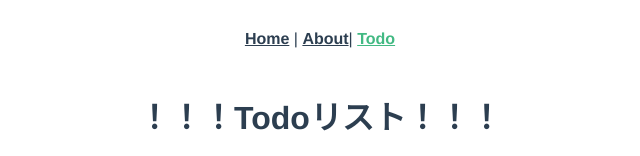
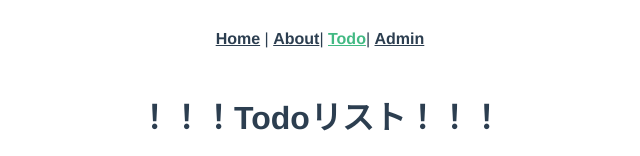
Before and after one commit to TakafumiWada/VueCLI_Firebase_master, a Vue app: page /#/todo in a window 1280 px wide. Shown: the top 156 px of the page, without its empty margins (320-960 px from the left). Built offline with nearby package versions, Linux system fonts and the light colour scheme; no server answers; the database is empty.

Commit message:
adminのrouterbeforeを実装

```diff
--- a/src/App.vue
+++ b/src/App.vue
@@ -2,7 +2,8 @@
   <div id="nav">
     <router-link to="/">Home</router-link> |
     <router-link to="/about">About</router-link>|
-    <router-link to="/todo">Todo</router-link>
+    <router-link to="/todo">Todo</router-link>|
+    <router-link to="/admin">Admin</router-link>
   </div>
   <router-view />
 </template>
--- a/src/router/index.js
+++ b/src/router/index.js
@@ -1,32 +1,59 @@
 import { createRouter, createWebHashHistory } from "vue-router";
 import Home from "../views/Home.vue";
+import About from "../views/About.vue";
 import Todo from "@/views/Todo.vue";
+import Admin from "@/views/Admin.vue";
+import Auth from "@/views/Auth.vue";
+import store from "../store/index.js";
 
 const routes = [
   {
     path: "/",
     name: "Home",
-    component: Home
+    component: Home,
   },
   {
     path: "/about",
     name: "About",
-    // route level code-splitting
-    // this generates a separate chunk (about.[hash].js) for this route
-    // which is lazy-loaded when the route is visited.
-    component: () =>
-      import(/* webpackChunkName: "about" */ "../views/About.vue")
+    component: About,
   },
   {
     path: "/todo",
     name: "Todo",
-    component: Todo
-  }
+    component: Todo,
+  },
+  {
+    path: "/admin",
+    name: "Admin",
+    component: Admin,
+    meta: {
+      reqiresAuth: true,
+    },
+  },
+  {
+    path: "/auth",
+    name: "Auth",
+    component: Auth,
+  },
 ];
 
 const router = createRouter({
   history: createWebHashHistory(),
-  routes
+  routes,
+});
+
+router.beforeEach((to, from, next) => {
+  const checkUser = store.getters["checkUser"];
+
+  if (to.matched.some((record) => record.meta.reqiresAuth)) {
+    if (checkUser) {
+      next();
+    } else {
+      next("auth");
+    }
+  } else {
+    next();
+  }
 });
 
 export default router;
--- a/src/store/index.js
+++ b/src/store/index.js
@@ -4,6 +4,7 @@ import firebase from "firebase";
 export default createStore({
   state: {
     todos: [],
+    userAuth: false,
   },
   mutations: {
     addTodo(state, payload) {
@@ -18,6 +19,9 @@ export default createStore({
     },
     updateTodo(state, { id, todo }) {
       state.todos.filter((todo) => todo.id == id)[0].title = todo;
+    },
+    loginUser(state) {
+      state.userAuth = !state.userAuth;
     },
   },
   actions: {
@@ -65,11 +69,17 @@ export default createStore({
           });
         });
     },
+    loginUser({ commit }) {
+      commit("loginUser");
+    },
   },
   modules: {},
   getters: {
     getTodos(state) {
       return state.todos;
     },
+    checkUser(state) {
+      return state.userAuth;
+    },
   },
 });
--- /dev/null
+++ b/src/views/Admin.vue
@@ -0,0 +1,9 @@
+<template>
+  <div id="admin">adminページです</div>
+</template>
+
+<script>
+export default {};
+</script>
+
+<style></style>
--- /dev/null
+++ b/src/views/Auth.vue
@@ -0,0 +1,29 @@
+<template>
+  <div id="auth">
+    <button v-on:click="loginButton">ログイン</button>
+  </div>
+</template>
+
+<script>
+import { mapActions } from "vuex";
+export default {
+  mounted() {
+    this.userAuthAdmin();
+  },
+  methods: {
+    ...mapActions(["loginUser"]),
+    loginButton: function() {
+      this.loginUser();
+      //location.reload();
+      this.userAuthAdmin();
+    },
+    userAuthAdmin: function() {
+      if (this.$store.getters.checkUser) {
+        this.$router.push("/admin");
+      }
+    },
+  },
+};
+</script>
+
+<style></style>
```
Also changed, not shown: 1 other file (tests, documents, lock files or other folders).
